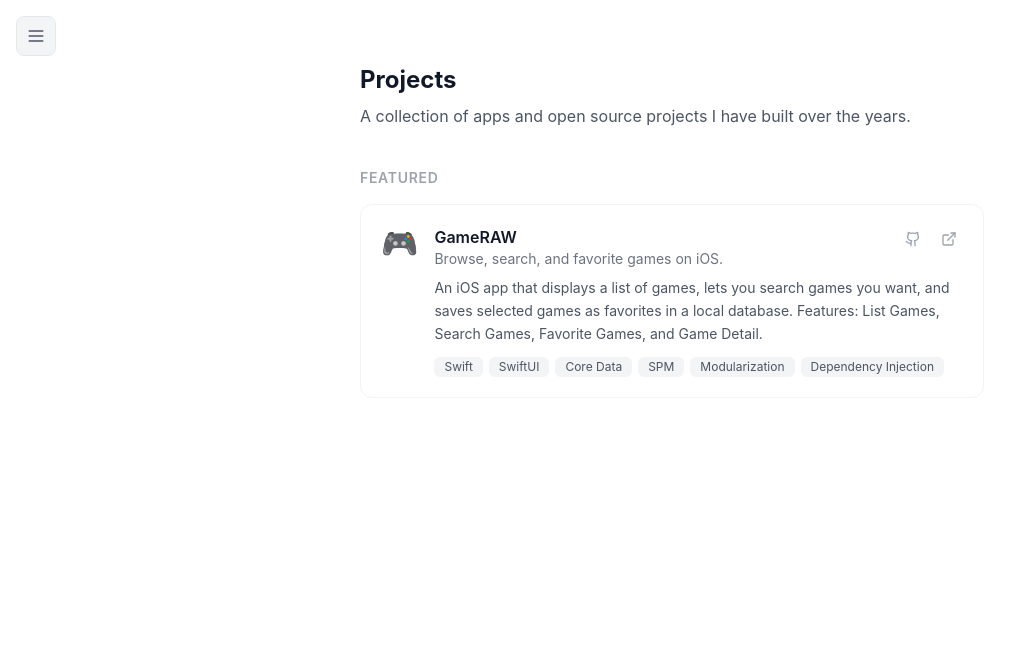
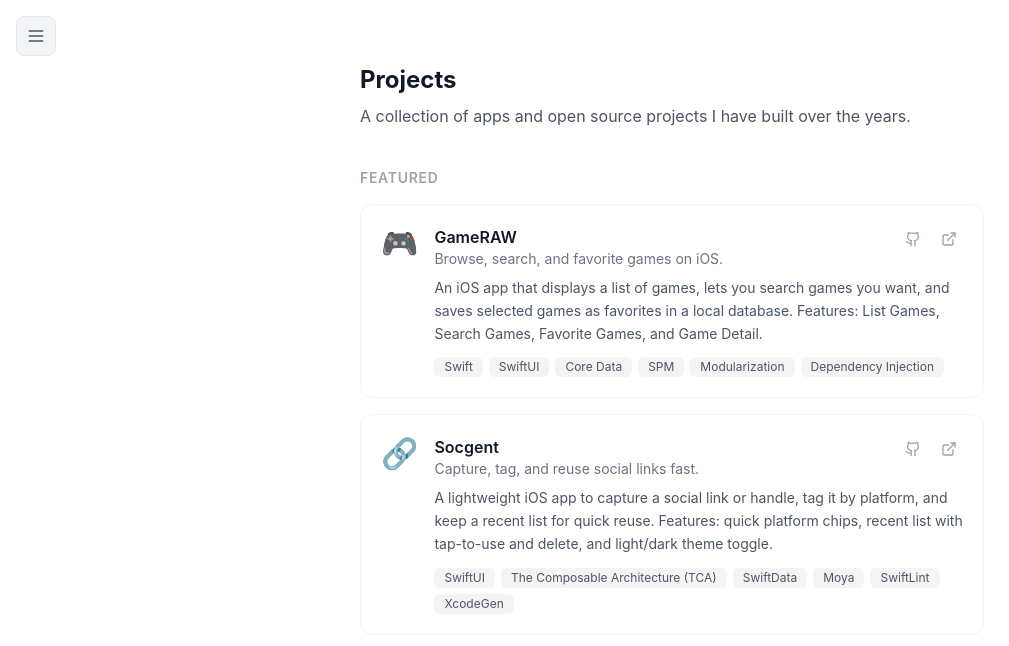
Before and after one commit to abdhilabs/abdhilabs.github.io, a React (Create React App) app: page /projects in a window 1280 px wide. Shown: the top 646 px of the page, without its empty margins (0-1009 px from the left). Built offline with nearby package versions, Linux system fonts and the light colour scheme.

Commit message:
feat: add new project

```diff
--- a/src/data/mock.js
+++ b/src/data/mock.js
@@ -85,6 +85,18 @@
     github: "https://github.com/abdhilabs/GameRAW",
     tech: ["Swift", "SwiftUI", "Core Data", "SPM", "Modularization", "Dependency Injection"],
     featured: true
+  },
+  {
+    id: "2",
+    name: "Socgent",
+    tagline: "Capture, tag, and reuse social links fast.",
+    description:
+      "A lightweight iOS app to capture a social link or handle, tag it by platform, and keep a recent list for quick reuse. Features: quick platform chips, recent list with tap-to-use and delete, and light/dark theme toggle.",
+    icon: "🔗",
+    link: "https://github.com/abdhilabs/Socgent",
+    github: "https://github.com/abdhilabs/Socgent",
+    tech: ["SwiftUI", "The Composable Architecture (TCA)", "SwiftData", "Moya", "SwiftLint", "XcodeGen"],
+    featured: true
   }
 ];
 
```
Also changed, not shown: 1 other file (tests, documents, lock files or other folders).
